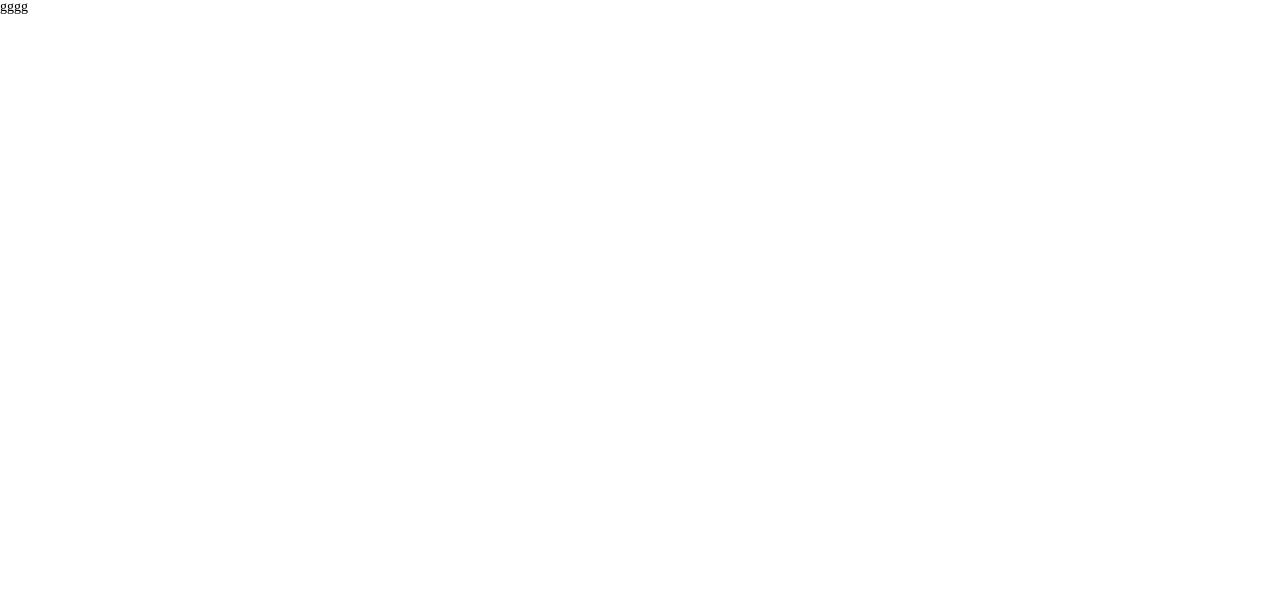
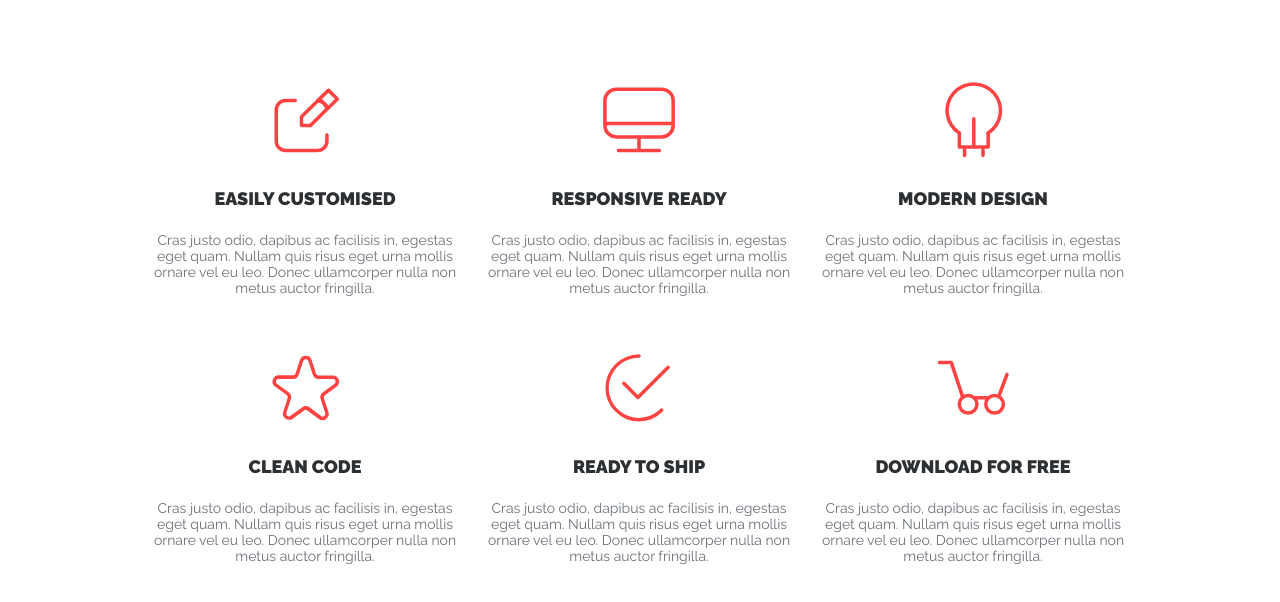
Before and after one commit to DanilaKanapatski/Activebox, a website built with Parcel: page src/index.html in a window 1280 px wide. Built offline with nearby package versions, Linux system fonts and the light colour scheme.

Commit message:
Added features-block

```diff
--- a/src/index.html
+++ b/src/index.html
@@ -12,7 +12,7 @@
     <link rel="preconnect" href="https://fonts.gstatic.com" crossorigin>
     <link href="https://fonts.googleapis.com/css2?family=Cardo:ital@1&family=Raleway:wght@400;500;700;900&display=swap" rel="stylesheet">
     <!-- Подключаем CSS -->
-    <link rel="stylesheet" href="sass/main.scss" npn>
+    <link rel="stylesheet" href="sass/main.scss" >
     <!-- Кодировка страницы -->
     <meta http-equiv="Content-type" content="text/html;charset=UTF-8" />
     <meta name="viewport" content="width=device-width, initial-scale=1.0">
@@ -20,11 +20,62 @@
 <!-- Отображаемое тело страницы -->
 
 <body>
-    <header>
-        gggg
+    <header class="header-block">
+
     </header>
     <main>
+        <section class="banner-block">
 
+        </section>
+
+        <section class="features-block">
+            <div class="container">
+                <ul class="features-block__list features-list">
+                    <li class="features-list__item">
+                        <div class="features-list__title-wrapper icon1">
+                            <h2 class="features-list__item-title">Easily Customised
+                            </h2>
+                        </div >
+                        <p class="features-list__item-desc">Cras justo odio, dapibus ac facilisis in, egestas eget quam. Nullam quis risus eget urna mollis ornare vel eu leo. Donec ullamcorper nulla non metus auctor fringilla.</p>
+                    </li>
+                    <li class="features-list__item">
+                        <div class="features-list__title-wrapper icon2">
+                            <h2 class='features-list__item-title'>Responsive Ready
+                            </h2>
+                        </div>
+                        <p class="features-list__item-desc">Cras justo odio, dapibus ac facilisis in, egestas eget quam. Nullam quis risus eget urna mollis ornare vel eu leo. Donec ullamcorper nulla non metus auctor fringilla.</p>
+                    </li>
+                    <li class="features-list__item">
+                        <div class="features-list__title-wrapper icon3">
+                            <h2 class='features-list__item-title'>Modern Design
+                            </h2>
+                        </div>
+                        <p class="features-list__item-desc">Cras justo odio, dapibus ac facilisis in, egestas eget quam. Nullam quis risus eget urna mollis ornare vel eu leo. Donec ullamcorper nulla non metus auctor fringilla.</p>
+                    </li>
+                    <li class="features-list__item">
+                        <div class="features-list__title-wrapper icon4">
+                            <h2 class='features-list__item-title'>Clean Code
+                            </h2>
+                        </div >
+                        <p class="features-list__item-desc">Cras justo odio, dapibus ac facilisis in, egestas eget quam. Nullam quis risus eget urna mollis ornare vel eu leo. Donec ullamcorper nulla non metus auctor fringilla.</p>
+                    </li>
+                    <li class="features-list__item">
+                        <div class="features-list__title-wrapper icon5">
+                            <h2 class="features-list__item-title">Ready to Ship
+                            </h2>
+                        </div>
+                        <p class="features-list__item-desc">Cras justo odio, dapibus ac facilisis in, egestas eget quam. Nullam quis risus eget urna mollis ornare vel eu leo. Donec ullamcorper nulla non metus auctor fringilla.</p>
+                    </li>
+                    <li class="features-list__item">
+                        <div class="features-list__title-wrapper icon6">
+                            <h2 class="features-list__item-title">Download for Free
+                            </h2>
+                        </div>
+                        <p class="features-list__item-desc">Cras justo odio, dapibus ac facilisis in, egestas eget quam. Nullam quis risus eget urna mollis ornare vel eu leo. Donec ullamcorper nulla non metus auctor fringilla.</p>
+                    </li>
+                </ul>
+            </div>
+        </section>
     </main>
     <footer>
 
--- /dev/null
+++ b/src/sass/blocks/features.scss
@@ -0,0 +1,95 @@
+.features-block {
+    margin-top: 40px;
+
+    .features-list {
+        display: grid;
+        gap: 41.46px;
+
+        .features-list__title-wrapper {
+            padding-top: 109.5px;
+            position: relative;
+            width: 100%;
+            &::after {
+                content: '';
+                position: absolute;
+                width: 75.75px;
+                height: 75.75px;
+                top: 0;
+                left: calc(((280 - 75.75) / 2) / 280 * 100%);
+                background-image: url(../img/icons/features__icon1.svg);
+                background-size: cover;
+            }
+
+            .features-list__item-title {
+                font-family: 'Raleway';
+                font-weight: 900;
+                font-size: 18px;
+                line-height: 21px;
+                text-align: center;
+                text-transform: uppercase;
+                color: $dark;
+            }
+
+        }
+
+        .icon2::after {
+            background-image: url(../img/icons/features__icon2.svg);
+        }
+
+        .icon3::after {
+            background-image: url(../img/icons/features__icon3.svg);
+        }
+
+        .icon4::after {
+            background-image: url(../img/icons/features__icon4.svg);
+        }
+
+        .icon5::after {
+            background-image: url(../img/icons/features__icon5.svg);
+        }
+
+        .icon6::after {
+            background-image: url(../img/icons/features__icon6.svg);
+        }
+
+        .features-list__item-desc {
+            margin-top: 12.5px;
+            font-weight: 400;
+            font-size: 14px;
+            line-height: 16px;
+            text-align: center;
+            color: $gray;
+        }
+    }
+
+    @media (min-width:1024px) {
+        margin-top: 78px;
+
+        .features-list {
+            display: grid;
+            grid-template-columns: 314px 314px 314px;
+            gap: 49.84px 20px;
+
+            .features-list__title-wrapper {
+                padding-top: 109.5px;
+                position: relative;
+                width: 100%;
+                &::after {
+                    width: 85px;
+                    height: 85px;
+
+                    left: calc(((314 - 85) / 2) / 314 * 100%);
+
+                }
+            }
+
+            .features-list__item-desc {
+                margin-top: 23.725px;
+            }
+    }
+        @media (min-width:1510px) {
+        margin-top: 116px;
+    }
+}
+
+}
--- a/src/sass/blocks/global.scss
+++ b/src/sass/blocks/global.scss
@@ -0,0 +1,21 @@
+$gray: #6C7279;
+$boldgray: #808080;
+$dark: #2D3033;
+$white: #FFFFFF;
+$black: #000000;
+$red: #FF4343;
+
+body {
+    font-family: 'Raleway';
+}
+
+.container {
+    max-width: 280px;
+    margin: 0 auto;
+        @media (min-width:1024px) {
+        max-width: 984px;
+        }
+        @media (min-width:1510px) {
+        max-width: 1170px;
+        }
+}
--- a/src/sass/main.scss
+++ b/src/sass/main.scss
@@ -1,2 +1,3 @@
 @import 'blocks/null.scss';
 @import 'blocks/global.scss';
+@import 'blocks/features.scss';
```
Also changed, not shown: src/img/icons/features__icon1.svg (added), src/img/icons/features__icon2.svg (added), src/img/icons/features__icon3.svg (added), src/img/icons/features__icon4.svg (added), src/img/icons/features__icon5.svg (added), src/img/icons/features__icon6.svg (added), src/sass/blocks/null.scss (line endings or trailing spaces).
